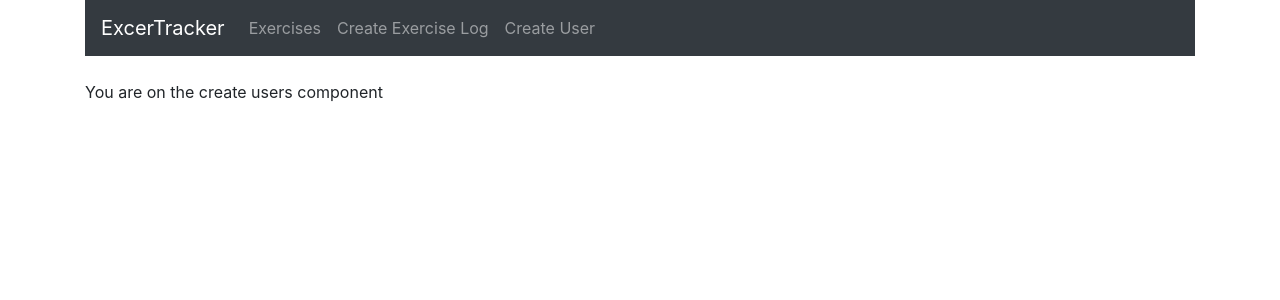
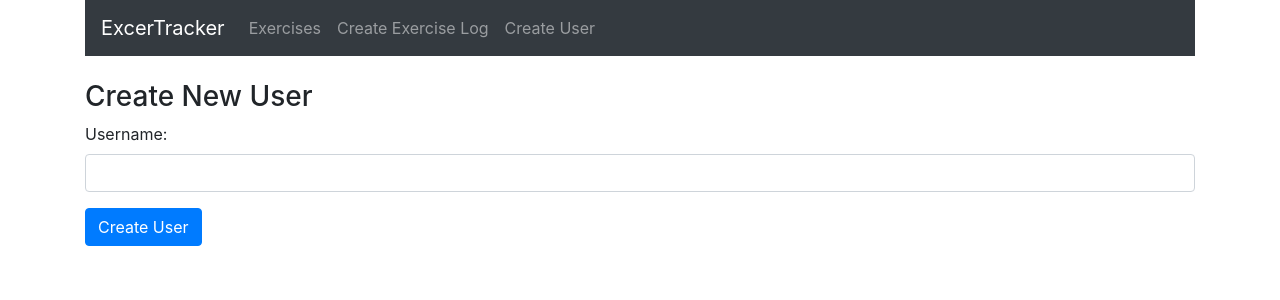
Before and after one commit to ralphie94/exercise-tracker, a React (Create React App) app: page /user in a window 1280 px wide. Shown: the top 300 px of the page. Built offline with nearby package versions, Linux system fonts and the light colour scheme; the HTML template or start-up script is replaced by a standard one.

Commit message:
built out create user component, working

```diff
--- a/src/components/create-exercise.component.js
+++ b/src/components/create-exercise.component.js
@@ -19,8 +19,8 @@
             duration: 0,
             date: new Date(),
             users: []
+        }
     }
-}
 
     componentDidMount() {
         this.setState({
--- a/src/components/create-user.component.js
+++ b/src/components/create-user.component.js
@@ -1,11 +1,56 @@
 import React, { Component } from 'react'
 
 export default class CreateUser extends Component {
+    constructor(props) {
+        super(props);
+
+        this.onChangeUsername = this.onChangeUsername.bind(this);
+        this.onSubmit = this.onSubmit.bind(this);
+
+        this.state = {
+            username: ""
+        }
+    }
+
+    onChangeUsername(e) {
+        this.setState({
+            username: e.target.value
+        });
+    }
+
+    onSubmit(e) {
+        e.preventDefault();
+
+        const user = {
+            username: this.state.username
+        }
+
+        console.log(user);
+
+        this.setState({
+            username: ""
+        })
+    }
+
     render() {
         return (
-            <div>
-                <p>You are on the create users component</p>
-            </div>
+        <div>
+            <h3>Create New User</h3>
+                <form onSubmit={this.onSubmit}>
+                    <div className="form-group">
+                        <label>Username: </label>
+                        <input  type="text"
+                        required
+                        className="form-control"
+                        value={this.state.username}
+                        onChange={this.onChangeUsername}
+                        />
+                    </div>
+                    <div className="form-group">
+                        <input type="submit" value="Create User" className="btn btn-primary" />
+                    </div>
+                </form>
+        </div>
         )
     }
 }
```
